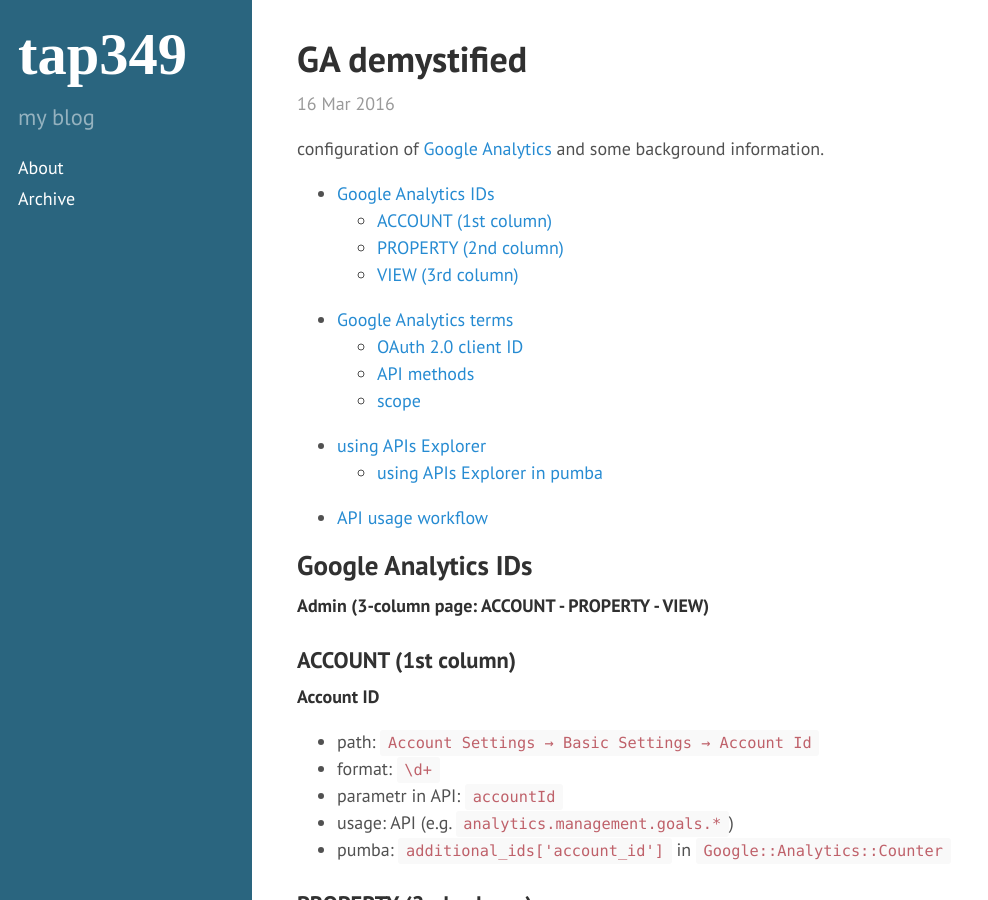
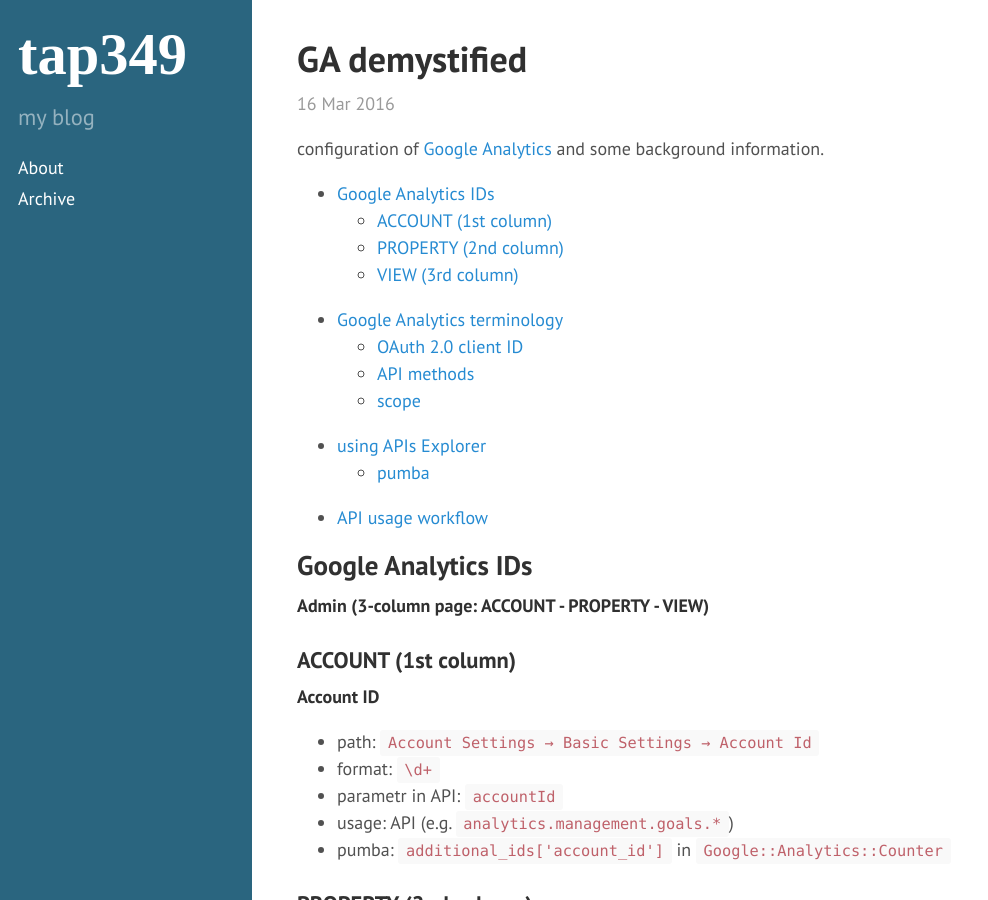
Before and after one commit to tap349/tap349.github.io, a Jekyll site: the page built from _posts/2016-03-16-GA-demystified.md, in a window 1280 px wide and 900 px high. Shown: the whole window, without its empty margins (0-988 px from the left). Built offline with Jekyll 4.4.1, drawn with Linux system fonts in a browser that asks for light colours; some of the changed text lies outside the part shown.

Commit message:
update 2016-05-12_17:43:46

```diff
--- a/_posts/2016-03-16-GA-demystified.md
+++ b/_posts/2016-03-16-GA-demystified.md
@@ -61,7 +61,7 @@
   - usage: API (e.g. `analytics.data.ga.get`)
   - pumba: `counter_id` in `Google::Analytics::Counter`
 
-## Google Analytics terms
+## Google Analytics terminology
 
 ### OAuth 2.0 client ID
 
@@ -120,7 +120,7 @@
 **NOTE**: beware of the situation when user is already logged (either in Chrome
           browser or on website) and this is wrong user - log out in this case.
 
-### using APIs Explorer in pumba
+### pumba
 
 in pumba user counters are created in:
 
```
